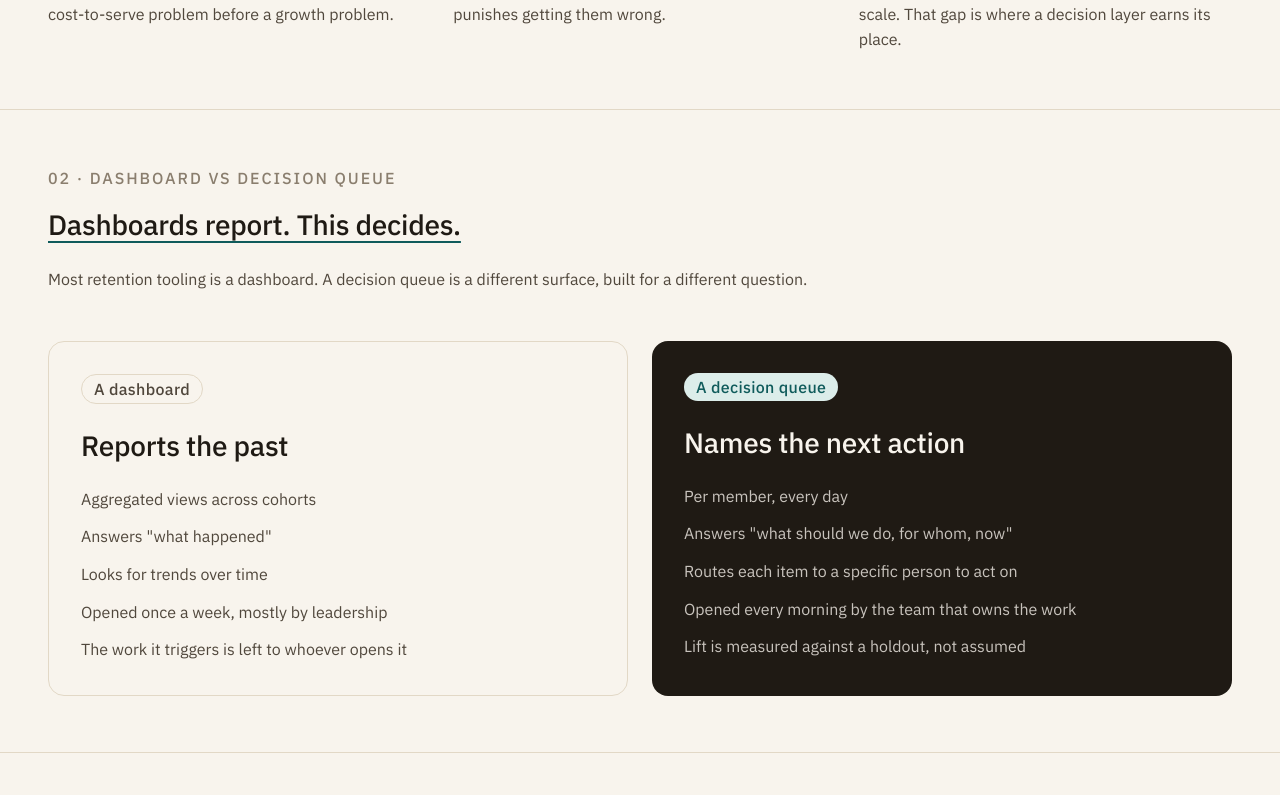
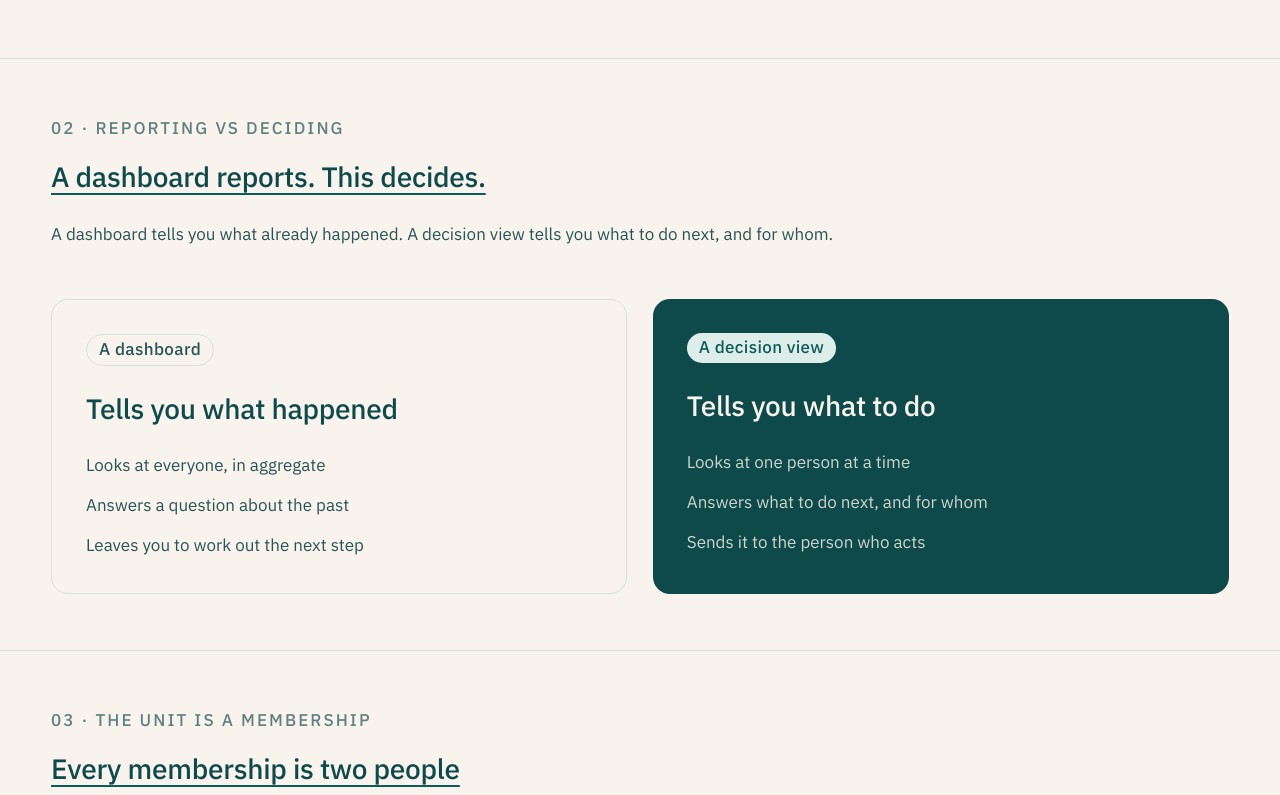
Before and after one commit to MaulinShah26/emoha-decision-view, a Next.js app: page / in a window 1280 px wide. Shown: the part 925-1720 px from the top of the page. Built offline with nearby package versions, Linux system fonts and the light colour scheme.

Commit message:
Three-colour palette (cream/teal), smaller hero, larger body, simpler Dashboard section

```diff
--- a/app/globals.css
+++ b/app/globals.css
@@ -4,28 +4,37 @@
 
 :root {
   /* --- Design tokens (Emoha) --- */
+  /* Three-colour system, 70:20:10
+     70 cream (page / surface)
+     20 deep teal (every piece of text + structure, never black)
+     10 teal accent (emphasis only) */
   --page: 248 244 237;
   --surface: 253 249 242;
-  --ink: 31 26 20;
-  --ink-muted: 80 71 60;
-  --ink-subtle: 138 126 110;
+
+  /* Text + titles: deep teal at three weights, no black, no grey */
+  --ink: 14 74 74;
+  --ink-muted: 40 84 84;
+  --ink-subtle: 96 128 128;
+
+  /* Accent: the 10 percent, emphasis only */
   --accent: 15 91 91;
   --accent-soft: 220 237 234;
-  --line: 226 216 198;
+  --line: 215 226 221;
 
-  --band-critical: 181 59 37;
-  --band-critical-bg: 247 226 220;
-  --band-high: 177 120 33;
-  --band-high-bg: 247 233 209;
-  --band-watch: 135 101 40;
-  --band-watch-bg: 242 230 204;
-  --band-low: 63 107 75;
-  --band-low-bg: 220 232 222;
+  /* Severity reads as one teal scale, not a rainbow */
+  --band-critical: 14 74 74;
+  --band-critical-bg: 210 227 223;
+  --band-high: 40 84 84;
+  --band-high-bg: 222 234 230;
+  --band-watch: 74 116 116;
+  --band-watch-bg: 232 240 237;
+  --band-low: 110 140 140;
+  --band-low-bg: 243 240 232;
 
-  /* Three sizes now: body, display, hero */
-  --size-md: 16px;
+  /* Sizes: body, display, hero */
+  --size-md: 17px;
   --size-lg: 28px;
-  --size-xl: 60px;
+  --size-xl: 46px;
 }
 
 html, body {
--- a/components/Banner.tsx
+++ b/components/Banner.tsx
@@ -2,7 +2,9 @@ export default function Banner() {
   return (
     <section className="bg-accent text-page">
       <div className="mx-auto max-w-wide px-8 lg:px-12 py-10 flex flex-col md:flex-row md:items-center gap-5">
-        <span className="pill-dark shrink-0">The stakes</span>
+        <span className="shrink-0 inline-block rounded-full bg-page text-accent px-3 py-[3px] text-md font-medium uppercase tracking-[0.08em]">
+          The stakes
+        </span>
         <p className="text-md leading-relaxed flex-1">
           These economics turn on a handful of decisions repeated every
           week. Sharpening even one or two of them, end to end, is high-leverage
--- a/components/DashboardVsQueue.tsx
+++ b/components/DashboardVsQueue.tsx
@@ -2,41 +2,38 @@ export default function DashboardVsQueue() {
   return (
     <section className="section border-t border-line">
       <div className="mx-auto max-w-wide px-8 lg:px-12">
-        <p className="eyebrow">02 · Dashboard vs Decision queue</p>
+        <p className="eyebrow">02 · Reporting vs deciding</p>
         <h2 className="mt-4 display title-underline inline-block">
-          Dashboards report. This decides.
+          A dashboard reports. This decides.
         </h2>
         <p className="mt-6 text-md text-ink-muted">
-          Most retention tooling is a dashboard. A decision queue is a
-          different surface, built for a different question.
+          A dashboard tells you what already happened. A decision view tells you
+          what to do next, and for whom.
         </p>
 
         <div className="mt-12 grid gap-6 md:grid-cols-2">
           {/* Dashboard card (light) */}
           <div className="rounded-2xl border border-line bg-page p-8">
             <span className="pill-outline">A dashboard</span>
-            <p className="mt-6 display">Reports the past</p>
+            <p className="mt-6 display">Tells you what happened</p>
             <ul className="mt-6 space-y-3 text-md text-ink-muted">
-              <li>Aggregated views across cohorts</li>
-              <li>Answers &quot;what happened&quot;</li>
-              <li>Looks for trends over time</li>
-              <li>Opened once a week, mostly by leadership</li>
-              <li>The work it triggers is left to whoever opens it</li>
+              <li>Looks at everyone, in aggregate</li>
+              <li>Answers a question about the past</li>
+              <li>Leaves you to work out the next step</li>
             </ul>
           </div>
 
-          {/* Decision queue card (dark) */}
+          {/* Decision view card (dark) */}
           <div className="rounded-2xl card-dark p-8">
-            <span className="pill-dark" style={{ background: "rgb(var(--accent-soft))", color: "rgb(var(--accent))" }}>
-              A decision queue
-            </span>
-            <p className="mt-6 display">Names the next action</p>
-            <ul className="mt-6 space-y-3 text-md" style={{ color: "rgb(var(--page) / 0.78)" }}>
-              <li>Per member, every day</li>
-              <li>Answers &quot;what should we do, for whom, now&quot;</li>
-              <li>Routes each item to a specific person to act on</li>
-              <li>Opened every morning by the team that owns the work</li>
-              <li>Lift is measured against a holdout, not assumed</li>
+            <span className="pill">A decision view</span>
+            <p className="mt-6 display">Tells you what to do</p>
+            <ul
+              className="mt-6 space-y-3 text-md"
+              style={{ color: "rgb(var(--page) / 0.82)" }}
+            >
+              <li>Looks at one person at a time</li>
+              <li>Answers what to do next, and for whom</li>
+              <li>Sends it to the person who acts</li>
             </ul>
           </div>
         </div>
```
